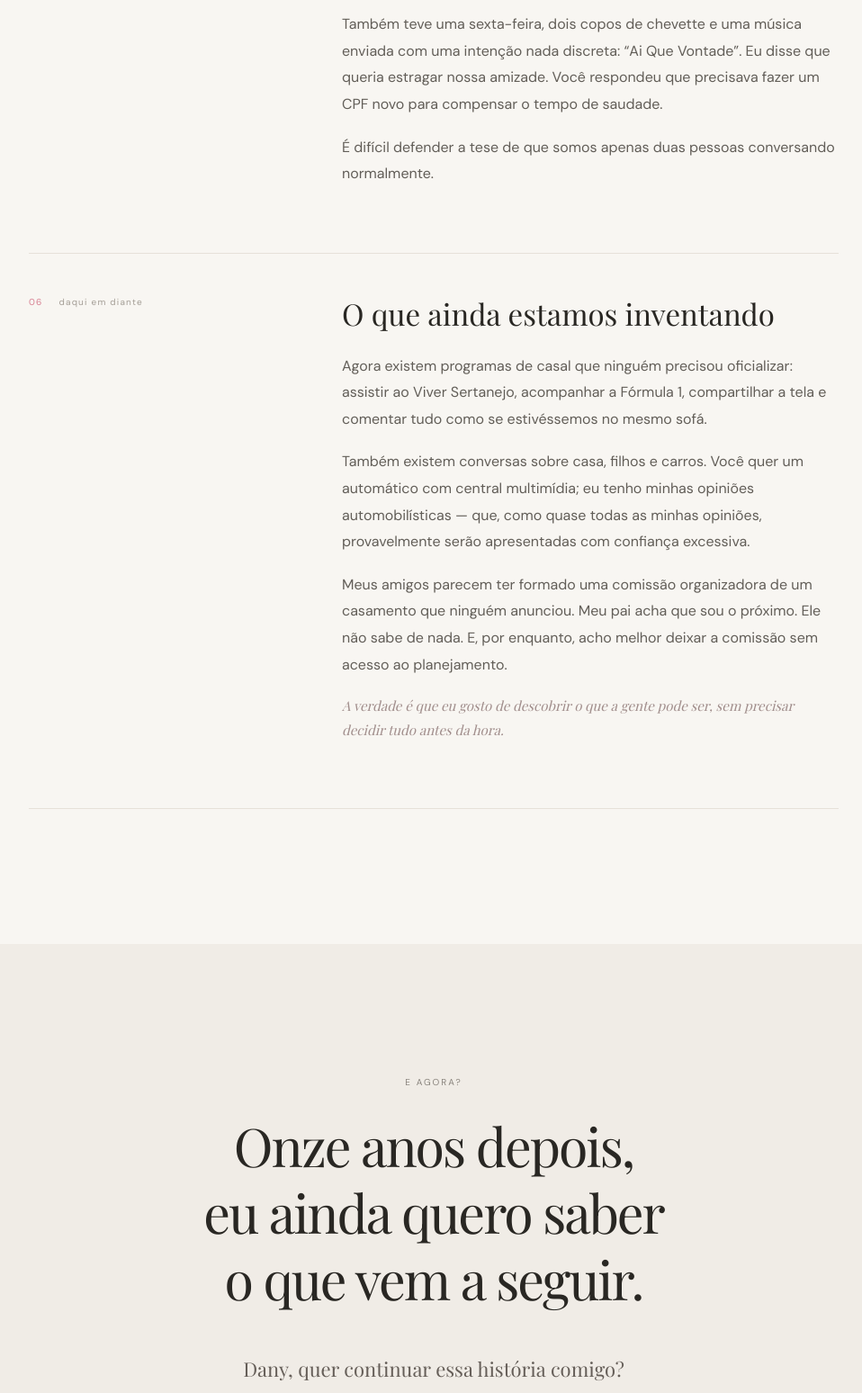
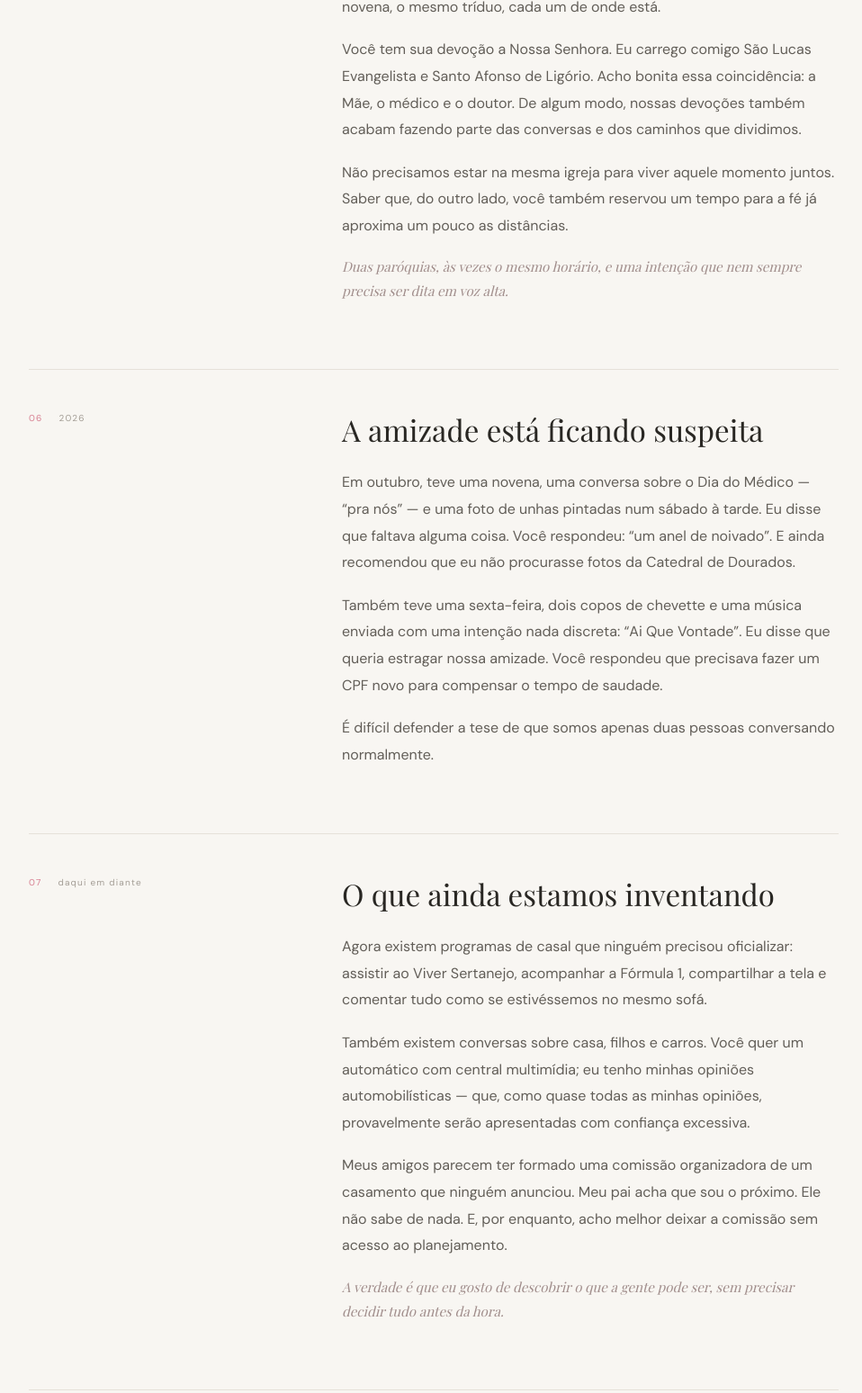
Before and after one commit to iamdatagabs/life_project, a plain HTML site: page index.html in a window 1280 px wide. Shown: the part 4130-5678 px from the top of the page at 90% size, without its empty margins (158-1116 px from the left). Drawn offline with nearby package versions, Linux system fonts and the light colour scheme.

Commit message:
Add shared faith and devotion chapter

```diff
--- a/index.html
+++ b/index.html
@@ -7,7 +7,8 @@
 <article class="chapter"><div class="meta">02 <span>2016 — 2018</span></div><div><h3>Dois vestibulares e muitos planos</h3><p>Em 2016, estudamos juntos de novo. Você estava no ano do vestibular; eu ainda conciliava o ensino médio, o cursinho e a seleção do YA.</p><p>No fim daquele ano, veio a notícia boa: você passou no vestibular e eu passei no YA. Em 2017, você começou Odontologia. Eu continuei estudando — e acabei indo para Viçosa, em vez de Brasília, como tinha imaginado.</p><p>Em 2018, vieram as atléticas, as universidades e a confirmação de que aquela admiração já tinha virado alguma coisa maior. Só que a vida também tinha seus próprios planos.</p></div></article>
 <article class="chapter"><div class="meta">03 <span>2018 — 2022</span></div><div><h3>Duas vidas acontecendo</h3><p>A gente seguiu por caminhos diferentes. Depois voltou a conversar na pandemia, quando os dois estavam vivendo suas próprias mudanças: eu me aproximando da engenharia e você começando a atender seus primeiros pacientes.</p><p>Vieram a formatura, meu mestrado no Paraná, sua especialização, novos trabalhos e novas rotinas. Não ficamos parados esperando a história acontecer. Cada um foi construindo a própria vida — e isso também faz parte dela.</p></div></article>
 <article class="chapter featured"><div class="meta">04 <span>2023</span></div><div><label>aquela ligação</label><h3>Meia hora que virou uma noite inteira</h3><p>Um dia, eu fui ao supermercado comprar frutas, carne e aquelas coisas normais de quem só precisava resolver a vida. Estava na fila do caixa quando você ligou querendo conversar.</p><p>Eu pedi meia hora. A fila andou, as compras foram embora e a conversa ficou. Mais tarde, passamos a noite inteira chorando diante de uma tela, cada um do seu lado, falando das dores, da saudade e de tudo que tinha ficado guardado.</p><p>Não foi uma cena de filme. Foi uma ligação no meio de um dia comum. Mas eu percebi que te amava — mesmo sem fazer a menor ideia do que fazer com essa informação, além de flertar de vez em quando.</p><blockquote>“Se a gente chegar aos 30 anos e não estivermos casados, a gente casa um com o outro.”</blockquote><p class="soft">Você mandou esse meme algumas horas depois. Eu não esqueci.</p></div></article>
-<article class="chapter"><div class="meta">05 <span>2026</span></div><div><h3>A amizade está ficando suspeita</h3><p>Em outubro, teve uma novena, uma conversa sobre o Dia do Médico — “pra nós” — e uma foto de unhas pintadas num sábado à tarde. Eu disse que faltava alguma coisa. Você respondeu: “um anel de noivado”. E ainda recomendou que eu não procurasse fotos da Catedral de Dourados.</p><p>Também teve uma sexta-feira, dois copos de chevette e uma música enviada com uma intenção nada discreta: “Ai Que Vontade”. Eu disse que queria estragar nossa amizade. Você respondeu que precisava fazer um CPF novo para compensar o tempo de saudade.</p><p>É difícil defender a tese de que somos apenas duas pessoas conversando normalmente.</p></div></article>
-<article class="chapter last"><div class="meta">06 <span>daqui em diante</span></div><div><h3>O que ainda estamos inventando</h3><p>Agora existem programas de casal que ninguém precisou oficializar: assistir ao Viver Sertanejo, acompanhar a Fórmula 1, compartilhar a tela e comentar tudo como se estivéssemos no mesmo sofá.</p><p>Também existem conversas sobre casa, filhos e carros. Você quer um automático com central multimídia; eu tenho minhas opiniões automobilísticas — que, como quase todas as minhas opiniões, provavelmente serão apresentadas com confiança excessiva.</p><p>Meus amigos parecem ter formado uma comissão organizadora de um casamento que ninguém anunciou. Meu pai acha que sou o próximo. Ele não sabe de nada. E, por enquanto, acho melhor deixar a comissão sem acesso ao planejamento.</p><p class="soft">A verdade é que eu gosto de descobrir o que a gente pode ser, sem precisar decidir tudo antes da hora.</p></div></article></section>
+<article class="chapter"><div class="meta">05 <span>ao longo dos anos</span></div><div><label>uma fé compartilhada</label><h3>Na mesma missa, mesmo de longe</h3><p>Tem também um jeito nosso de estar perto que não depende de uma chamada de vídeo. Quando dá, a gente combina de ir à missa no mesmo horário, cada um na sua paróquia. Às vezes acompanhamos a mesma novena, o mesmo tríduo, cada um de onde está.</p><p>Você tem sua devoção a Nossa Senhora. Eu carrego comigo São Lucas Evangelista e Santo Afonso de Ligório. Acho bonita essa coincidência: a Mãe, o médico e o doutor. De algum modo, nossas devoções também acabam fazendo parte das conversas e dos caminhos que dividimos.</p><p>Não precisamos estar na mesma igreja para viver aquele momento juntos. Saber que, do outro lado, você também reservou um tempo para a fé já aproxima um pouco as distâncias.</p><p class="soft">Duas paróquias, às vezes o mesmo horário, e uma intenção que nem sempre precisa ser dita em voz alta.</p></div></article>
+<article class="chapter"><div class="meta">06 <span>2026</span></div><div><h3>A amizade está ficando suspeita</h3><p>Em outubro, teve uma novena, uma conversa sobre o Dia do Médico — “pra nós” — e uma foto de unhas pintadas num sábado à tarde. Eu disse que faltava alguma coisa. Você respondeu: “um anel de noivado”. E ainda recomendou que eu não procurasse fotos da Catedral de Dourados.</p><p>Também teve uma sexta-feira, dois copos de chevette e uma música enviada com uma intenção nada discreta: “Ai Que Vontade”. Eu disse que queria estragar nossa amizade. Você respondeu que precisava fazer um CPF novo para compensar o tempo de saudade.</p><p>É difícil defender a tese de que somos apenas duas pessoas conversando normalmente.</p></div></article>
+<article class="chapter last"><div class="meta">07 <span>daqui em diante</span></div><div><h3>O que ainda estamos inventando</h3><p>Agora existem programas de casal que ninguém precisou oficializar: assistir ao Viver Sertanejo, acompanhar a Fórmula 1, compartilhar a tela e comentar tudo como se estivéssemos no mesmo sofá.</p><p>Também existem conversas sobre casa, filhos e carros. Você quer um automático com central multimídia; eu tenho minhas opiniões automobilísticas — que, como quase todas as minhas opiniões, provavelmente serão apresentadas com confiança excessiva.</p><p>Meus amigos parecem ter formado uma comissão organizadora de um casamento que ninguém anunciou. Meu pai acha que sou o próximo. Ele não sabe de nada. E, por enquanto, acho melhor deixar a comissão sem acesso ao planejamento.</p><p class="soft">A verdade é que eu gosto de descobrir o que a gente pode ser, sem precisar decidir tudo antes da hora.</p></div></article></section>
 <section class="ending"><div><p class="eyebrow">e agora?</p><h2>Onze anos depois,<br>eu ainda quero saber<br>o que vem a seguir.</h2><p class="question">Dany, quer continuar essa história comigo?</p><button id="answerButton">quero conversar sobre isso <span>↗</span></button><p id="answerNote" class="note" aria-live="polite">Sem pressa. Sem roteiro pronto. Só queria te fazer o convite.</p><p class="signature">com carinho, <span>♥</span></p></div></section></main><footer><span>2015 — 2026</span><span>continua...</span></footer>
 <audio id="audio" preload="none" loop src="assets/mulher-de-fases.mp3"></audio><script src="script.js"></script></body></html>
```
